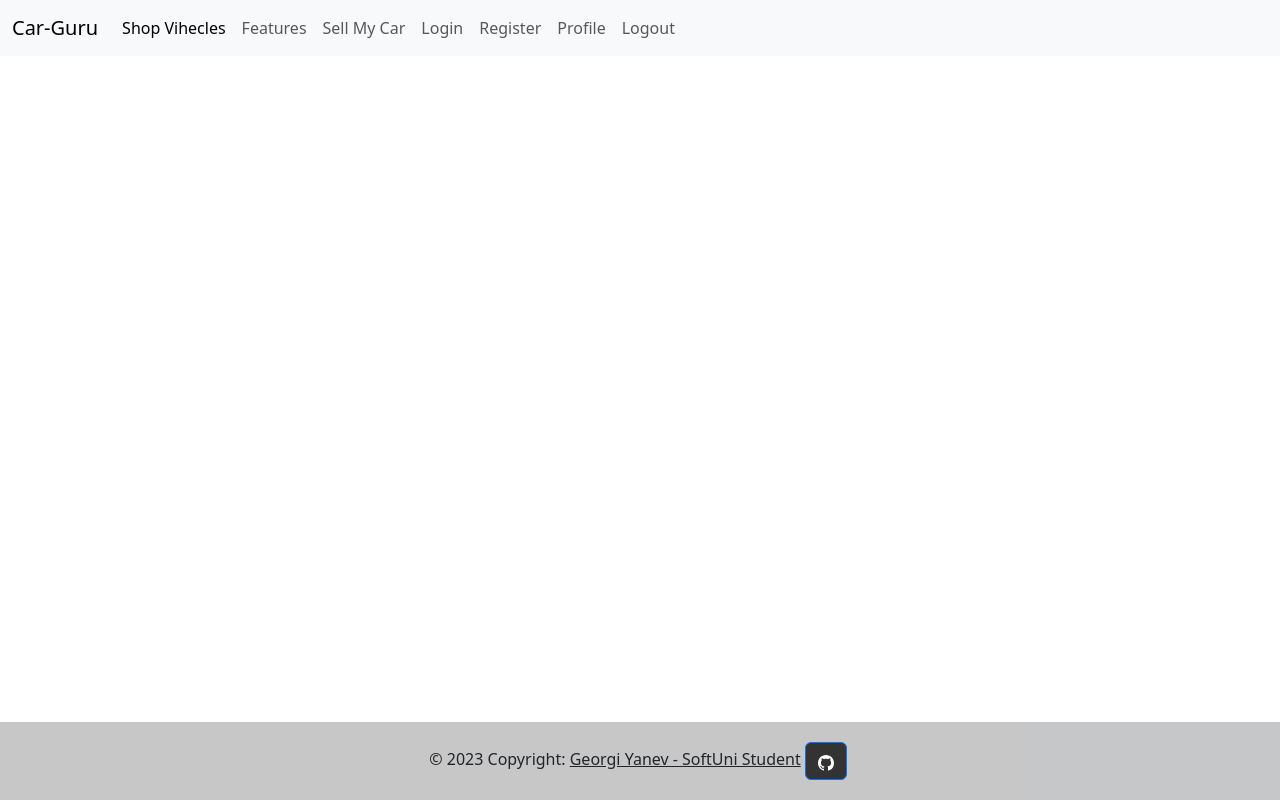
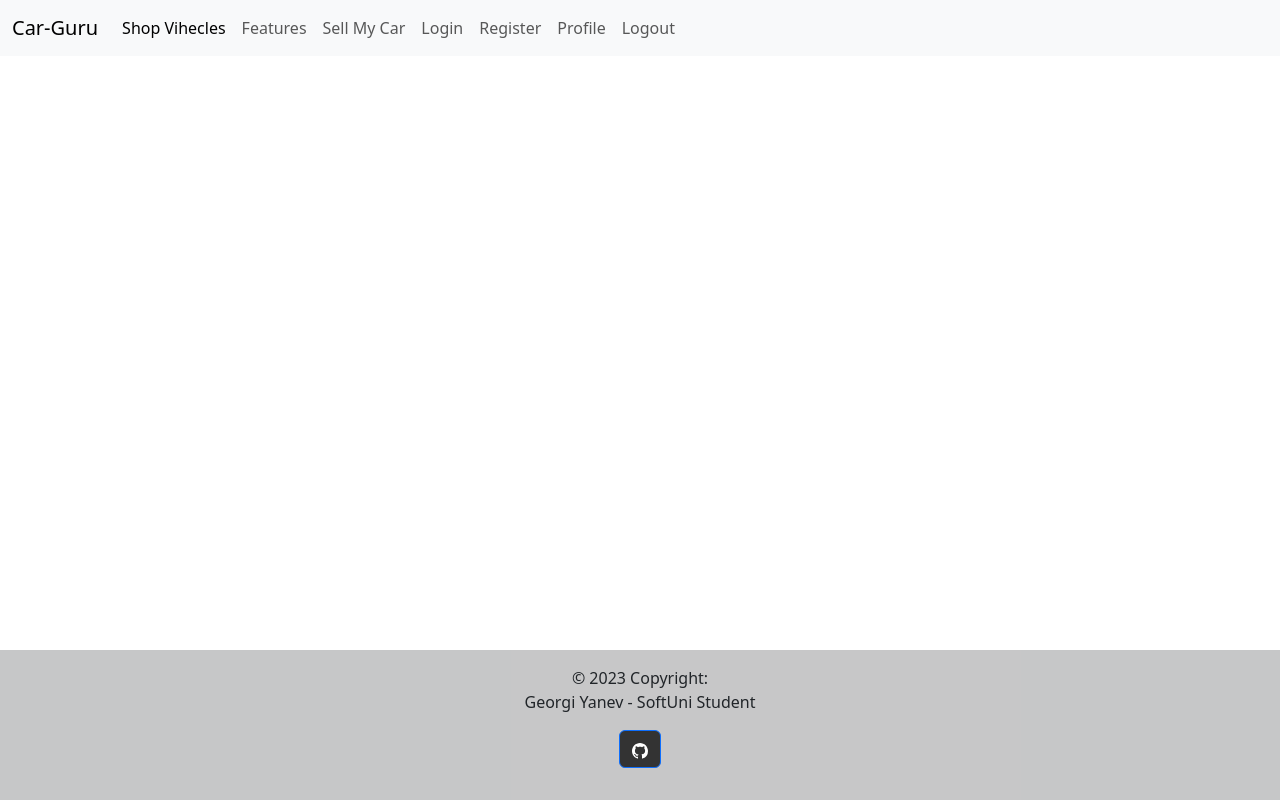
Before and after one commit to georgi1141/CarGuru, an Angular app: page / in a window 1280 px wide. Built offline with nearby package versions, Linux system fonts and the light colour scheme.

Commit message:
Update on readme file

```diff
--- a/src/app/core/footer/footer.component.html
+++ b/src/app/core/footer/footer.component.html
@@ -5,15 +5,15 @@
 
     <div class="text-center p-3" style="background-color: rgba(0, 0, 0, 0.2);">
       © 2023 Copyright:
-      <a class="text-dark" href="https://mdbootstrap.com/">Georgi Yanev - SoftUni Student</a>
+      <div class="text-dark">Georgi Yanev - SoftUni Student</div>
 
 
 
 
       <a
-      class="btn btn-primary btn-floating m-1"
+      class="btn btn-primary btn-floating m-3 "
       style="background-color: #333333;"
-      href="https://github.com/georgi1141"
+      href="https://github.com/georgi1141/Car-Magazine"
       role="button"
       ><svg xmlns="http://www.w3.org/2000/svg" width="16" height="16" fill="currentColor" class="bi bi-github" viewBox="0 0 16 16">
           <path d="M8 0C3.58 0 0 3.58 0 8c0 3.54 2.29 6.53 5.47 7.59.4.07.55-.17.55-.38 0-.19-.01-.82-.01-1.49-2.01.37-2.53-.49-2.69-.94-.09-.23-.48-.94-.82-1.13-.28-.15-.68-.52-.01-.53.63-.01 1.08.58 1.23.82.72 1.21 1.87.87 2.33.66.07-.52.28-.87.51-1.07-1.78-.2-3.64-.89-3.64-3.95 0-.87.31-1.59.82-2.15-.08-.2-.36-1.02.08-2.12 0 0 .67-.21 2.2.82.64-.18 1.32-.27 2-.27.68 0 1.36.09 2 .27 1.53-1.04 2.2-.82 2.2-.82.44 1.1.16 1.92.08 2.12.51.56.82 1.27.82 2.15 0 3.07-1.87 3.75-3.65 3.95.29.25.54.73.54 1.48 0 1.07-.01 1.93-.01 2.2 0 .21.15.46.55.38A8.012 8.012 0 0 0 16 8c0-4.42-3.58-8-8-8z"/>
```
Also changed, not shown: 1 other file (tests, documents, lock files or other folders).
